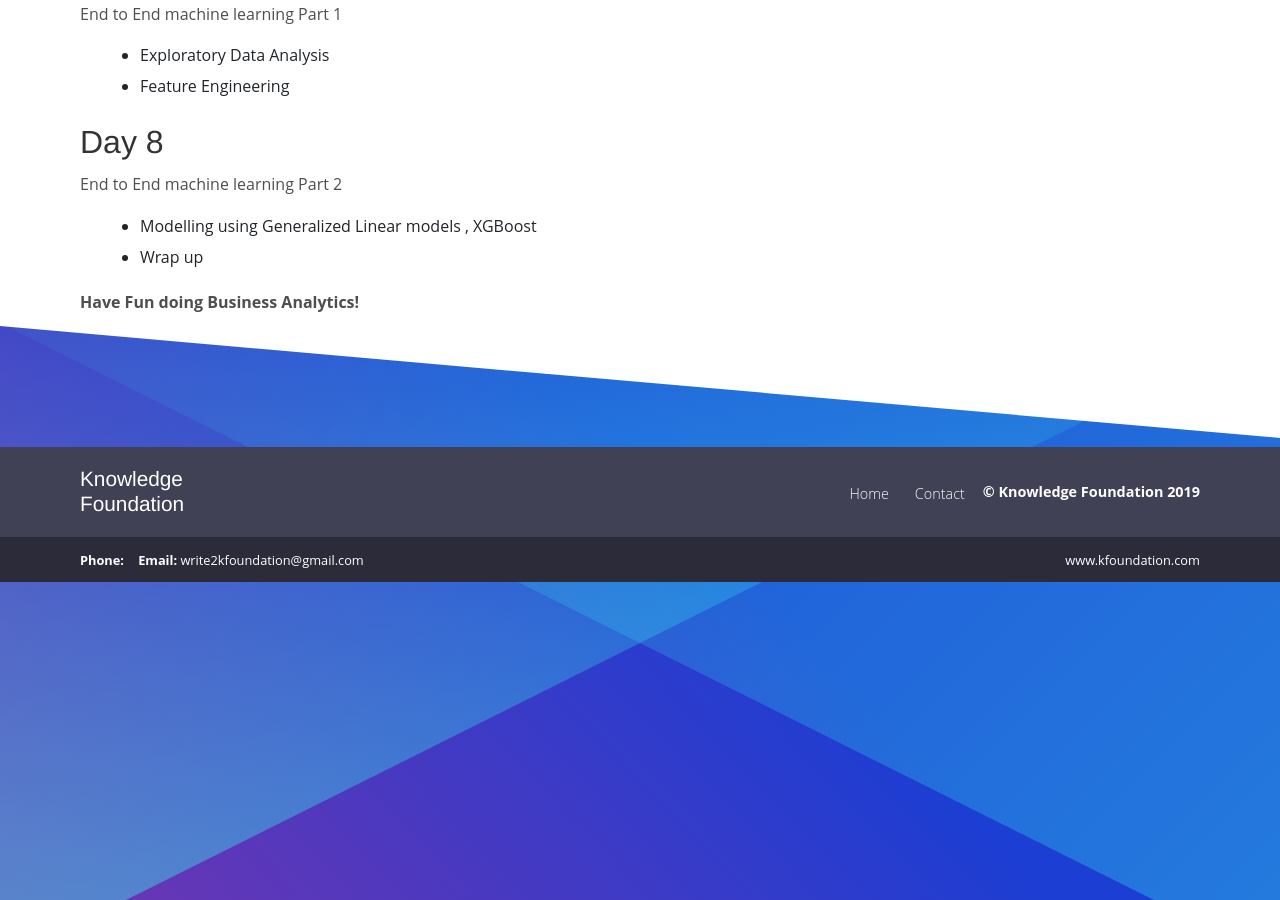
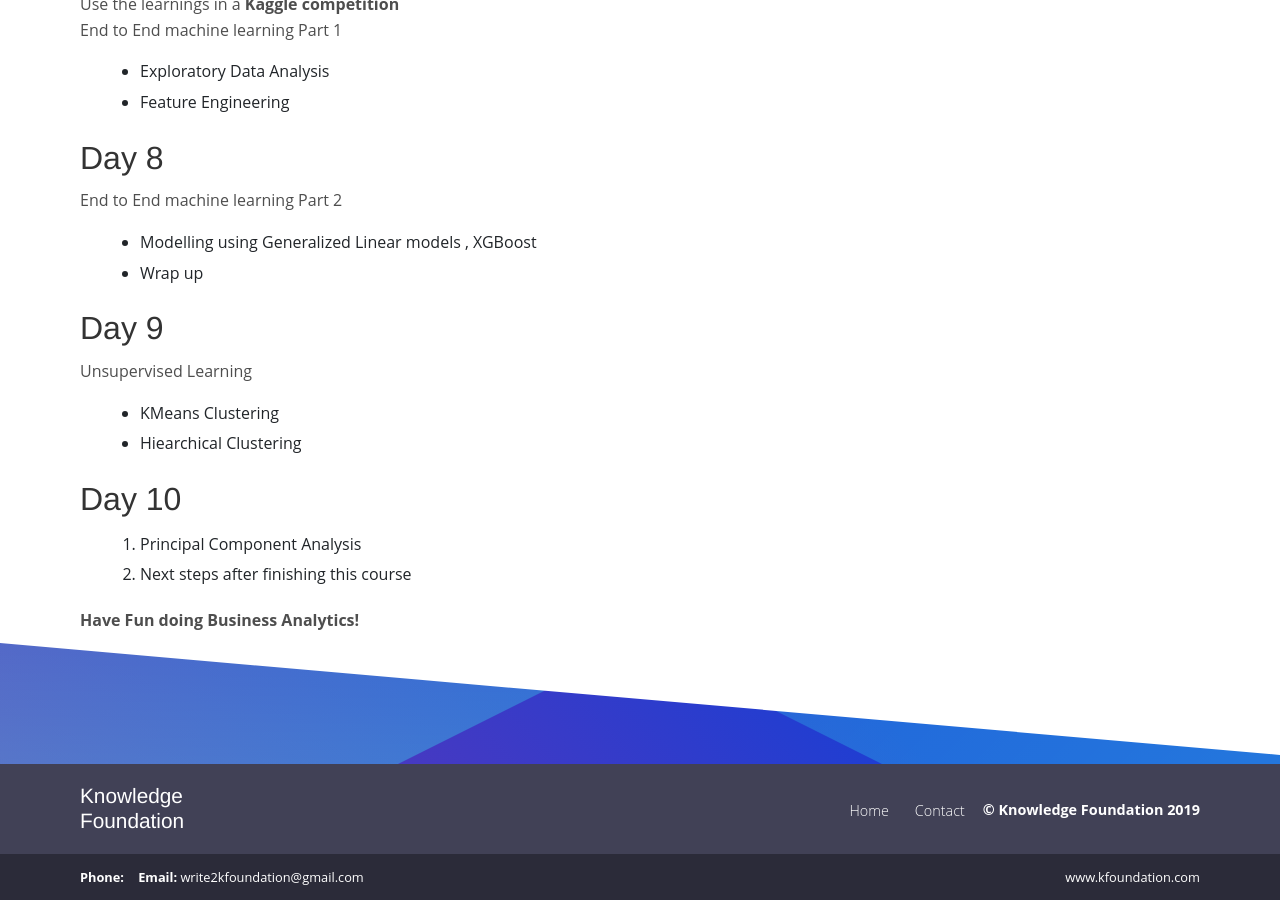
Before and after one commit to knowledgefoundation/knowledgefoundation.github.io, a Jekyll site: the page built from _courses/business-analytics.md, in a window 1280 px wide and 900 px high, scrolled down 1607 px. Built offline with Jekyll 4.4.1, drawn with Linux system fonts in a browser that asks for light colours.

Commit message:
Initial Commit

```diff
--- a/_courses/business-analytics.md
+++ b/_courses/business-analytics.md
@@ -6,6 +6,7 @@ image: '/services/noun_591323.png'
 How do you navigate this digital world with the huge amount of information presented to you ? Practical Business Analytics training will help you make data driven decisions in this digital world.
 
 Tired of reading pages of boring text and unfriendly mathematical books ? We will teach with case studies in a friendly intuitive way. Bring your own laptops and lets begin your exciting journey in Data Science. At the end of this course , you will be able to showcase your data science portfolio in your own website.
+
 For more **Details**   <a href="{{site.baseurl}}/contact" class="button">Contact</a>
 
 
@@ -46,4 +47,13 @@ End to End machine learning Part 2
 - Modelling using Generalized Linear models , XGBoost
 - Wrap up
 
+## Day 9
+Unsupervised Learning
+- KMeans Clustering
+- Hiearchical  Clustering
+
+## Day 10
+1. Principal Component Analysis
+2. Next steps after finishing this course
+
 **Have Fun doing Business Analytics!**
```
